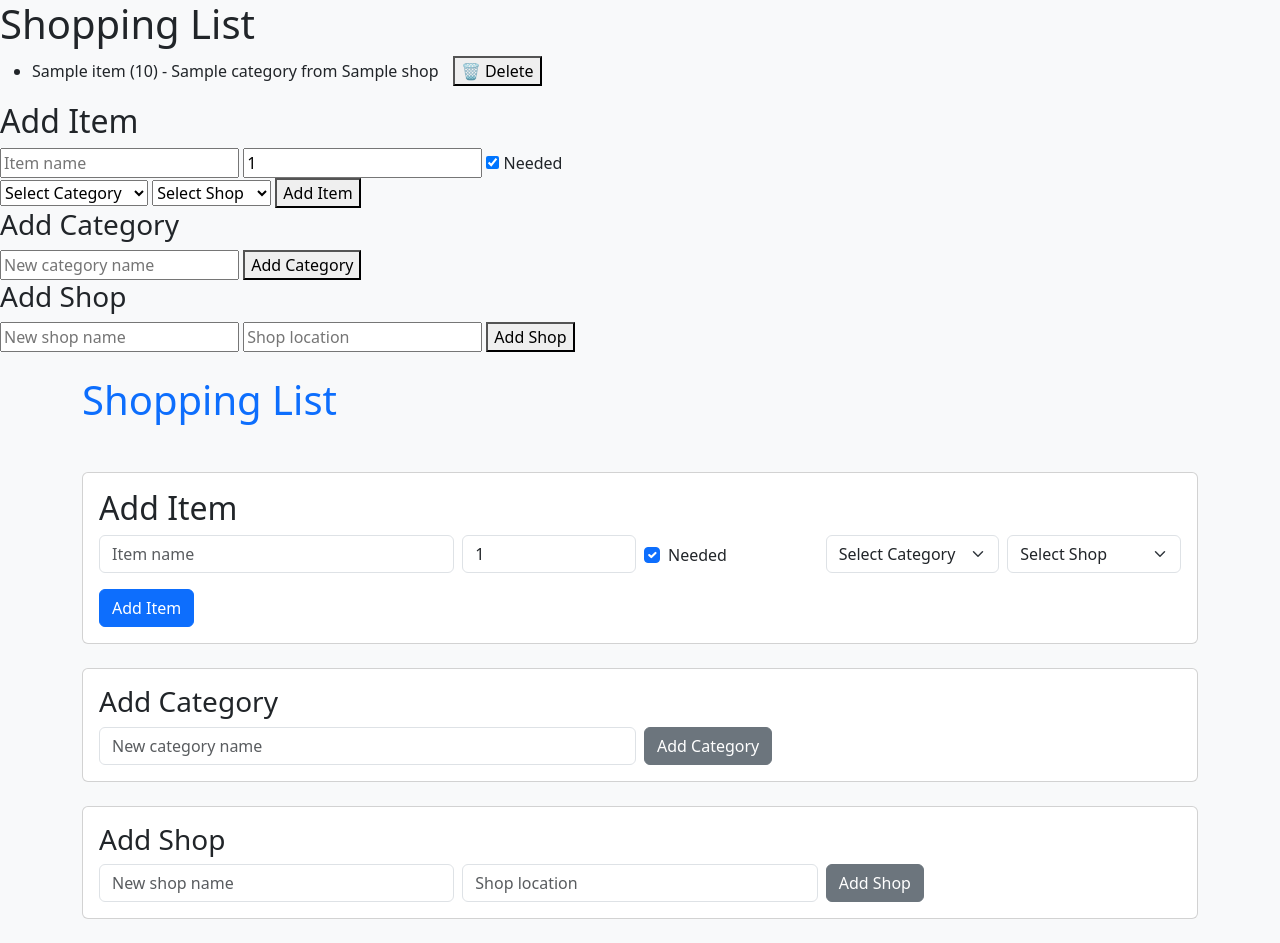
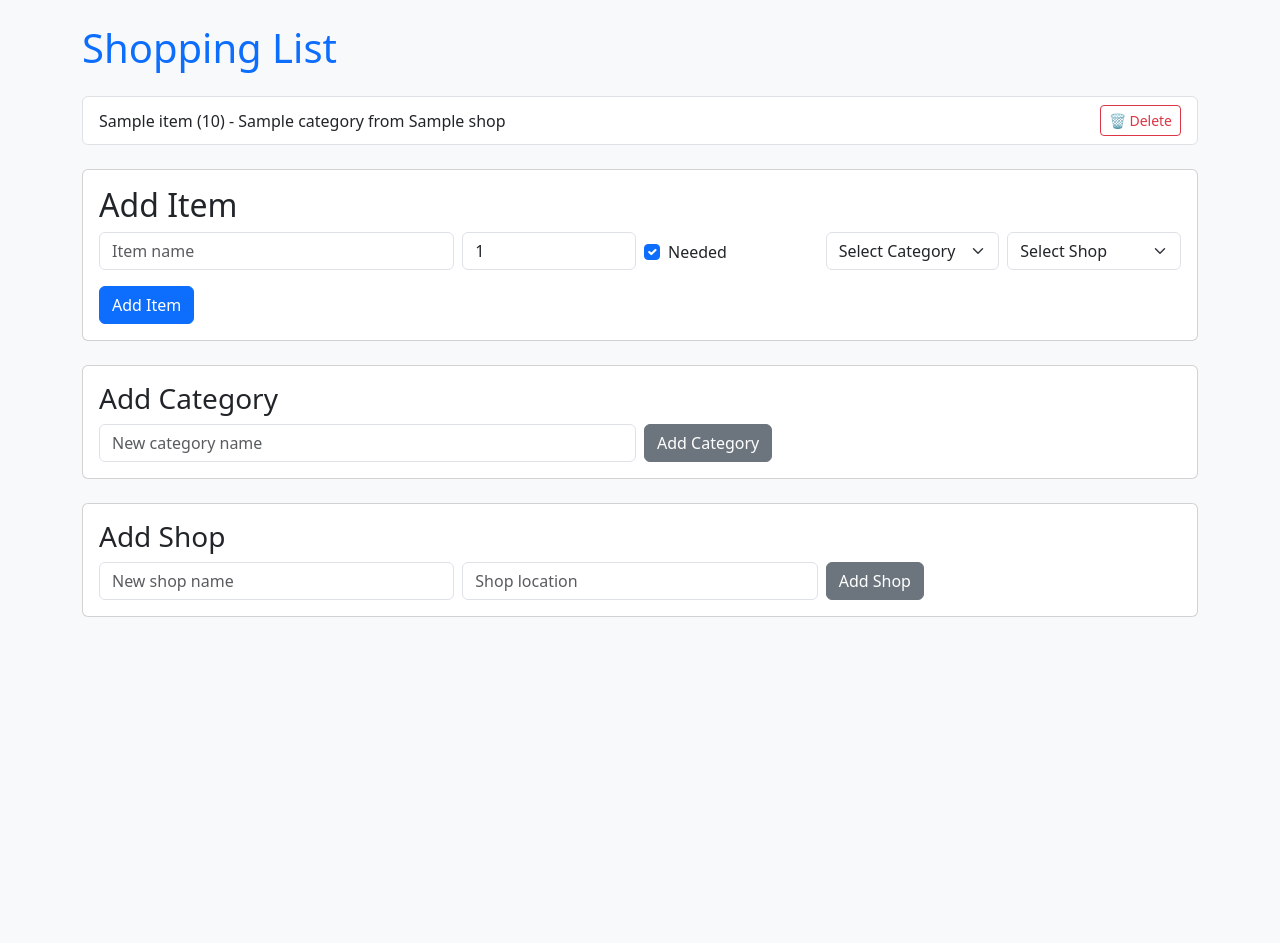
Before and after one commit to hugcamrom/WSAA-project, a Flask app: page /items in a window 1280 px wide. After the commit the page ends 617 px from the top, so only its background shows below. Run offline with Flask 3, Linux system fonts and the light colour scheme; tables that the repository leaves empty hold one stand-in row (values such as "Sample post").

Commit message:
tide up structure

```diff
--- a/shopping-tracker/templates/items.html
+++ b/shopping-tracker/templates/items.html
@@ -5,158 +5,6 @@
   <title>Shopping Tracker</title>
   <link href="https://cdn.jsdelivr.net/npm/bootstrap@5.3.2/dist/css/bootstrap.min.css" rel="stylesheet">
 </head>
-<body>
-    <!-- Everything from here is your original content -->
-    <h1>Shopping List</h1>
-
-    <ul id="item-list"></ul>
-
-    <h2>Add Item</h2>
-    <form id="item-form">
-        <!-- ... -->
-    </form>
-
-    <!-- Add Category Form -->
-    <!-- Add Shop Form -->
-    <!-- <script> goes here too -->
-</body>
-</html>
-
-        <input type="text" id="name" placeholder="Item name" required>
-        <input type="number" id="quantity" placeholder="Quantity" value="1">
-        <input type="checkbox" id="needed" checked> Needed<br>
-
-        <!-- Category dropdown -->
-        <select id="category_id" required>
-            <option value="">Select Category</option>
-        </select>
-
-        <!-- Shop dropdown -->
-        <select id="shop_id" required>
-            <option value="">Select Shop</option>
-        </select>
-
-        <button type="submit">Add Item</button>
-    </form>
-
-    <!-- Add Category Form -->
-    <h3>Add Category</h3>
-    <form id="category-form">
-        <input type="text" id="new-category-name" placeholder="New category name" required>
-        <button type="submit">Add Category</button>
-    </form>
-
-    <!-- Add Shop Form -->
-    <h3>Add Shop</h3>
-    <form id="shop-form">
-        <input type="text" id="new-shop-name" placeholder="New shop name" required>
-        <input type="text" id="new-shop-location" placeholder="Shop location">
-        <button type="submit">Add Shop</button>
-    </form>
-
-    <script>
-        async function loadItems() {
-            const res = await fetch('/api/items');
-            const items = await res.json();
-            const list = document.getElementById('item-list');
-            list.innerHTML = '';
-
-            items.forEach(item => {
-                const li = document.createElement('li');
-                li.textContent = `${item.name} (${item.quantity}) - ${item.category} from ${item.shop} `;
-
-                const delBtn = document.createElement('button');
-                delBtn.textContent = '🗑️ Delete';
-                delBtn.style.marginLeft = '10px';
-                delBtn.onclick = async () => {
-                    await fetch(`/api/items/${item.id}`, { method: 'DELETE' });
-                    loadItems();
-                };
-
-                li.appendChild(delBtn);
-                list.appendChild(li);
-            });
-        }
-
-        async function loadCategories() {
-            const res = await fetch('/api/categories');
-            const categories = await res.json();
-            const select = document.getElementById('category_id');
-            select.innerHTML = '<option value="">Select Category</option>'; // reset
-            categories.forEach(cat => {
-                const option = document.createElement('option');
-                option.value = cat.id;
-                option.textContent = cat.name;
-                select.appendChild(option);
-            });
-        }
-
-        async function loadShops() {
-            const res = await fetch('/api/shops');
-            const shops = await res.json();
-            const select = document.getElementById('shop_id');
-            select.innerHTML = '<option value="">Select Shop</option>'; // reset
-            shops.forEach(shop => {
-                const option = document.createElement('option');
-                option.value = shop.id;
-                option.textContent = shop.name;
-                select.appendChild(option);
-            });
-        }
-
-        loadItems();
-        loadCategories();
-        loadShops();
-
-        document.getElementById('item-form').addEventListener('submit', async (e) => {
-            e.preventDefault();
-            const item = {
-                name: document.getElementById('name').value,
-                quantity: parseInt(document.getElementById('quantity').value),
-                needed: document.getElementById('needed').checked,
-                category_id: parseInt(document.getElementById('category_id').value),
-                shop_id: parseInt(document.getElementById('shop_id').value)
-            };
-            await fetch('/api/items', {
-                method: 'POST',
-                headers: { 'Content-Type': 'application/json' },
-                body: JSON.stringify(item)
-            });
-            loadItems();
-            e.target.reset();
-        });
-
-        // Add category via form
-        document.getElementById('category-form').addEventListener('submit', async (e) => {
-            e.preventDefault();
-            const name = document.getElementById('new-category-name').value;
-            if (name) {
-                await fetch('/api/categories', {
-                    method: 'POST',
-                    headers: { 'Content-Type': 'application/json' },
-                    body: JSON.stringify({ name })
-                });
-                loadCategories();
-                e.target.reset();
-            }
-        });
-
-        // Add shop via form
-        document.getElementById('shop-form').addEventListener('submit', async (e) => {
-            e.preventDefault();
-            const name = document.getElementById('new-shop-name').value;
-            const location = document.getElementById('new-shop-location').value || 'Unknown';
-            if (name) {
-                await fetch('/api/shops', {
-                    method: 'POST',
-                    headers: { 'Content-Type': 'application/json' },
-                    body: JSON.stringify({ name, location })
-                });
-                loadShops();
-                e.target.reset();
-            }
-        });
-    </script>
 <body class="bg-light">
   <div class="container py-4">
     <h1 class="mb-4 text-primary">Shopping List</h1>
@@ -221,6 +69,108 @@
       </form>
     </div>
   </div>
+
+  <script>
+    async function loadItems() {
+      const res = await fetch('/api/items');
+      const items = await res.json();
+      const list = document.getElementById('item-list');
+      list.innerHTML = '';
+
+      items.forEach(item => {
+        const li = document.createElement('li');
+        li.className = 'list-group-item d-flex justify-content-between align-items-center';
+        li.innerHTML = `<span>${item.name} (${item.quantity}) - ${item.category} from ${item.shop}</span>`;
+
+        const delBtn = document.createElement('button');
+        delBtn.textContent = '🗑️ Delete';
+        delBtn.className = 'btn btn-sm btn-outline-danger';
+        delBtn.onclick = async () => {
+          await fetch(`/api/items/${item.id}`, { method: 'DELETE' });
+          loadItems();
+        };
+
+        li.appendChild(delBtn);
+        list.appendChild(li);
+      });
+    }
+
+    async function loadCategories() {
+      const res = await fetch('/api/categories');
+      const categories = await res.json();
+      const select = document.getElementById('category_id');
+      select.innerHTML = '<option value="">Select Category</option>';
+      categories.forEach(cat => {
+        const option = document.createElement('option');
+        option.value = cat.id;
+        option.textContent = cat.name;
+        select.appendChild(option);
+      });
+    }
+
+    async function loadShops() {
+      const res = await fetch('/api/shops');
+      const shops = await res.json();
+      const select = document.getElementById('shop_id');
+      select.innerHTML = '<option value="">Select Shop</option>';
+      shops.forEach(shop => {
+        const option = document.createElement('option');
+        option.value = shop.id;
+        option.textContent = shop.name;
+        select.appendChild(option);
+      });
+    }
+
+    loadItems();
+    loadCategories();
+    loadShops();
+
+    document.getElementById('item-form').addEventListener('submit', async (e) => {
+      e.preventDefault();
+      const item = {
+        name: document.getElementById('name').value,
+        quantity: parseInt(document.getElementById('quantity').value),
+        needed: document.getElementById('needed').checked,
+        category_id: parseInt(document.getElementById('category_id').value),
+        shop_id: parseInt(document.getElementById('shop_id').value)
+      };
+      await fetch('/api/items', {
+        method: 'POST',
+        headers: { 'Content-Type': 'application/json' },
+        body: JSON.stringify(item)
+      });
+      loadItems();
+      e.target.reset();
+    });
+
+    document.getElementById('category-form').addEventListener('submit', async (e) => {
+      e.preventDefault();
+      const name = document.getElementById('new-category-name').value;
+      if (name) {
+        await fetch('/api/categories', {
+          method: 'POST',
+          headers: { 'Content-Type': 'application/json' },
+          body: JSON.stringify({ name })
+        });
+        loadCategories();
+        e.target.reset();
+      }
+    });
+
+    document.getElementById('shop-form').addEventListener('submit', async (e) => {
+      e.preventDefault();
+      const name = document.getElementById('new-shop-name').value;
+      const location = document.getElementById('new-shop-location').value || 'Unknown';
+      if (name) {
+        await fetch('/api/shops', {
+          method: 'POST',
+          headers: { 'Content-Type': 'application/json' },
+          body: JSON.stringify({ name, location })
+        });
+        loadShops();
+        e.target.reset();
+      }
+    });
+  </script>
 </body>
-
-</body>
+</html>
```
Lines whose indentation alone changed are shown as unchanged.
